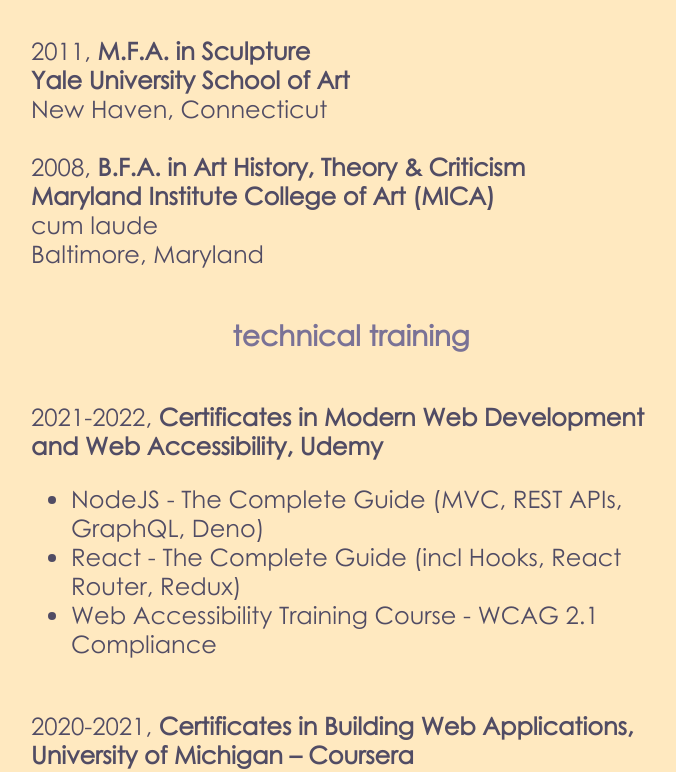
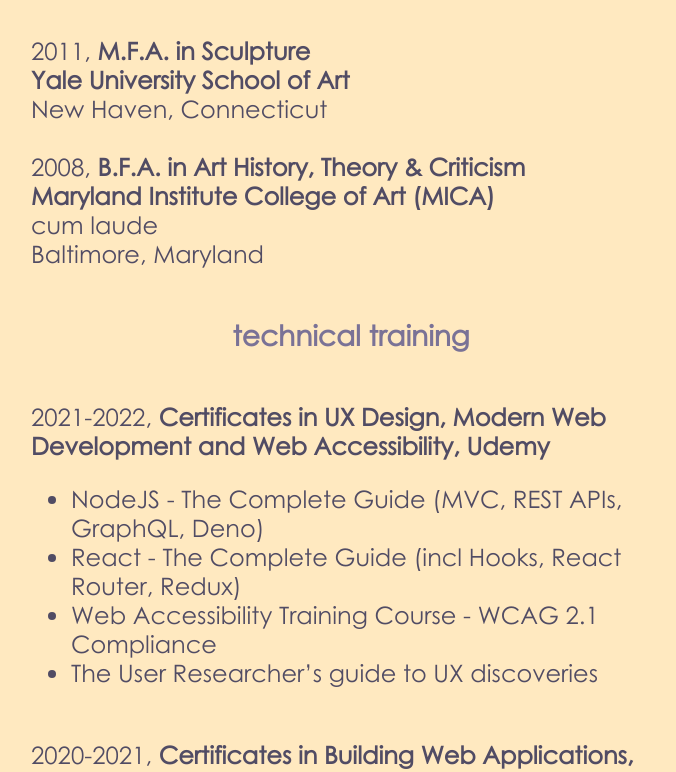
Before and after one commit to stephendewyer/stephendewyerwebwork, a Next.js app: page /about in a window 1280 px wide. Shown: the part 2000-2772 px from the top of the page, without its empty margins (289-965 px from the left). Built offline with nearby package versions, Linux system fonts and the light colour scheme.

Commit message:
updating resume

```diff
--- a/pages/about/index.js
+++ b/pages/about/index.js
@@ -63,7 +63,7 @@
                     technical training
                 </div>
                 <div className={classes.profile_paragraphs}>
-                    2021-2022, <span style={{fontWeight: "bold"}} >Certificates in Modern Web Development and Web Accessibility, Udemy</span>
+                    2021-2022, <span style={{fontWeight: "bold"}} >Certificates in UX Design, Modern Web Development and Web Accessibility, Udemy</span>
                     <ul>
                         <li>
                             NodeJS - The Complete Guide (MVC, REST APIs, GraphQL, Deno)<br />
@@ -73,6 +73,9 @@
                         </li>
                         <li>
                             Web Accessibility Training Course - WCAG 2.1 Compliance
+                        </li>
+                        <li>
+                            The User Researcher’s guide to UX discoveries
                         </li>
                     </ul><br/>
 
--- a/pages/case_studies/artInTechServices/index.js
+++ b/pages/case_studies/artInTechServices/index.js
@@ -31,7 +31,7 @@
                                 Brand identity design
                             </li>
                             <li>
-                                Quote request form
+                                Client relationship management software
                             </li>
                             <li>
                                 Custom images and videos
```
Also changed, not shown: 1 other file (tests, documents, lock files or other folders).
